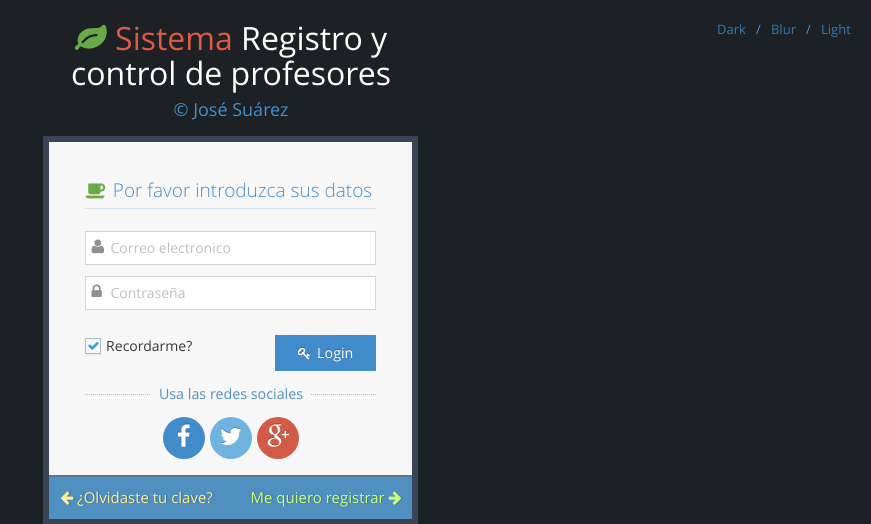
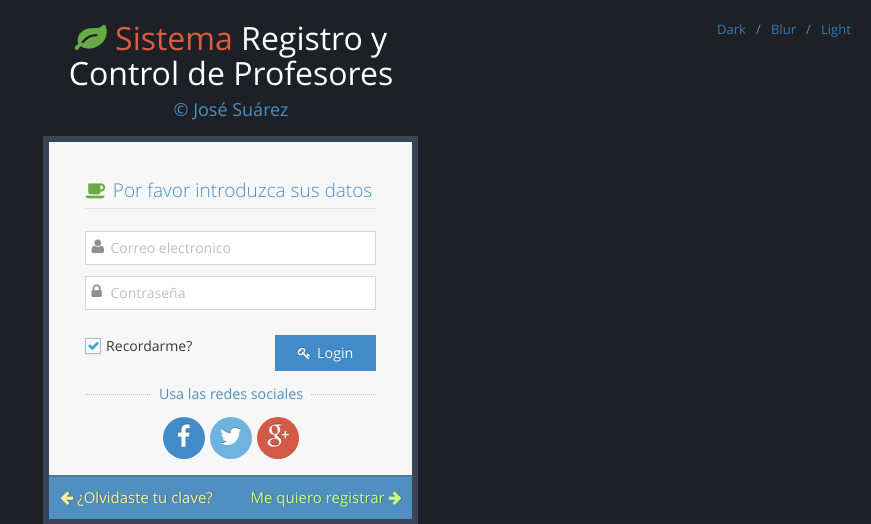
Before and after one commit to Josexv1/srcp, a PHP site: page /index.php in a window 1280 px wide. Shown: the top 524 px of the page, without its empty margins (409-1280 px from the left). Run offline with PHP 8.4, Linux system fonts and the light colour scheme.

Commit message:
Arreglado el titulo

```diff
--- a/index.php
+++ b/index.php
@@ -250,7 +250,7 @@ $query = "  SELECT
 								<h1>
 									<i class="ace-icon fa fa-leaf green"></i>
 									<span class="red">Sistema </span>
-									<span class="white" id="id-text2">Registro y control de profesores</span>
+									<span class="white" id="id-text2">Registro y Control de Profesores</span>
 								</h1>
 								<h4 class="blue" id="id-company-text">&copy; José Suárez</h4>
 							</div>
```
